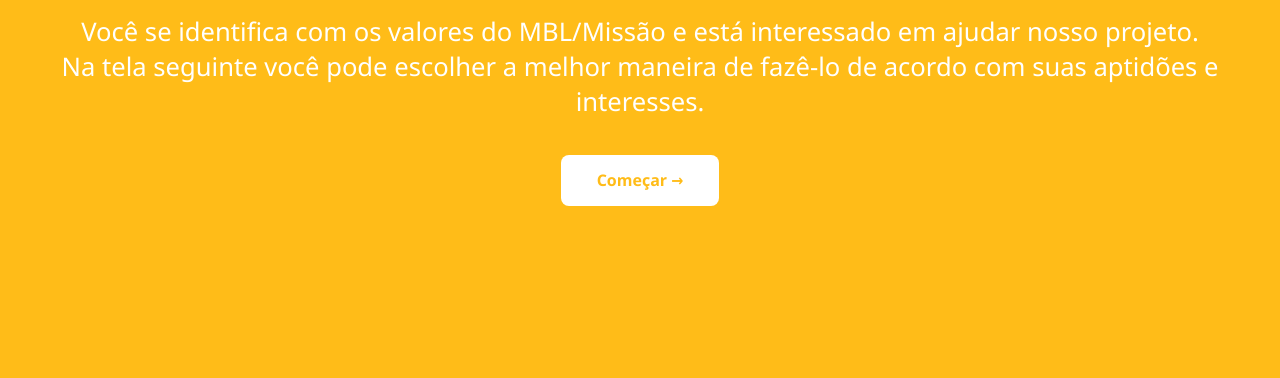
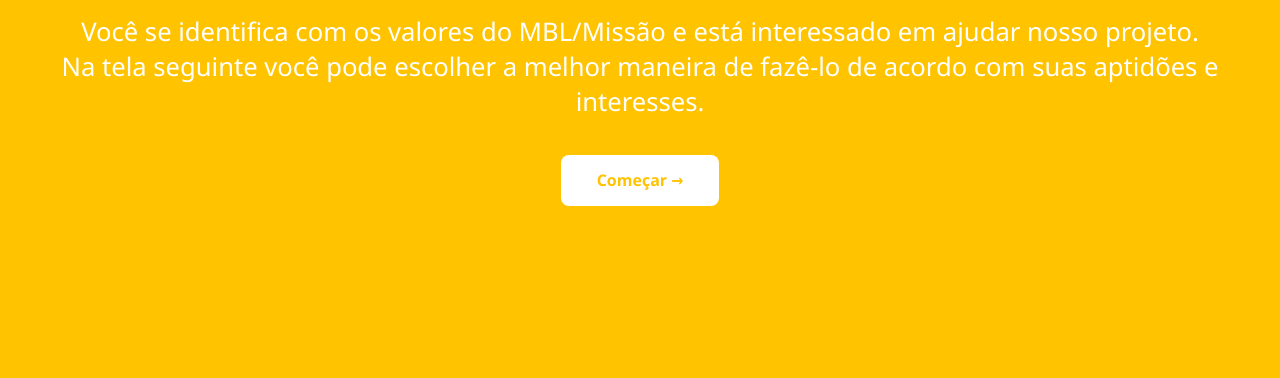
Before and after one commit to mauroyamaguchi/mbl, a plain HTML site: page index.html in a window 1280 px wide. Shown: the part 422-800 px from the top of the page. Drawn offline with Linux system fonts and the light colour scheme.

Commit message:
Change background color

```diff
--- a/style.css
+++ b/style.css
@@ -1,5 +1,5 @@
 :root {
-  --laranja: #FFBC18;
+  --laranja: #FFC300;
   --branco: #ffffff;
   --texto: #ffffff;
 }
```
